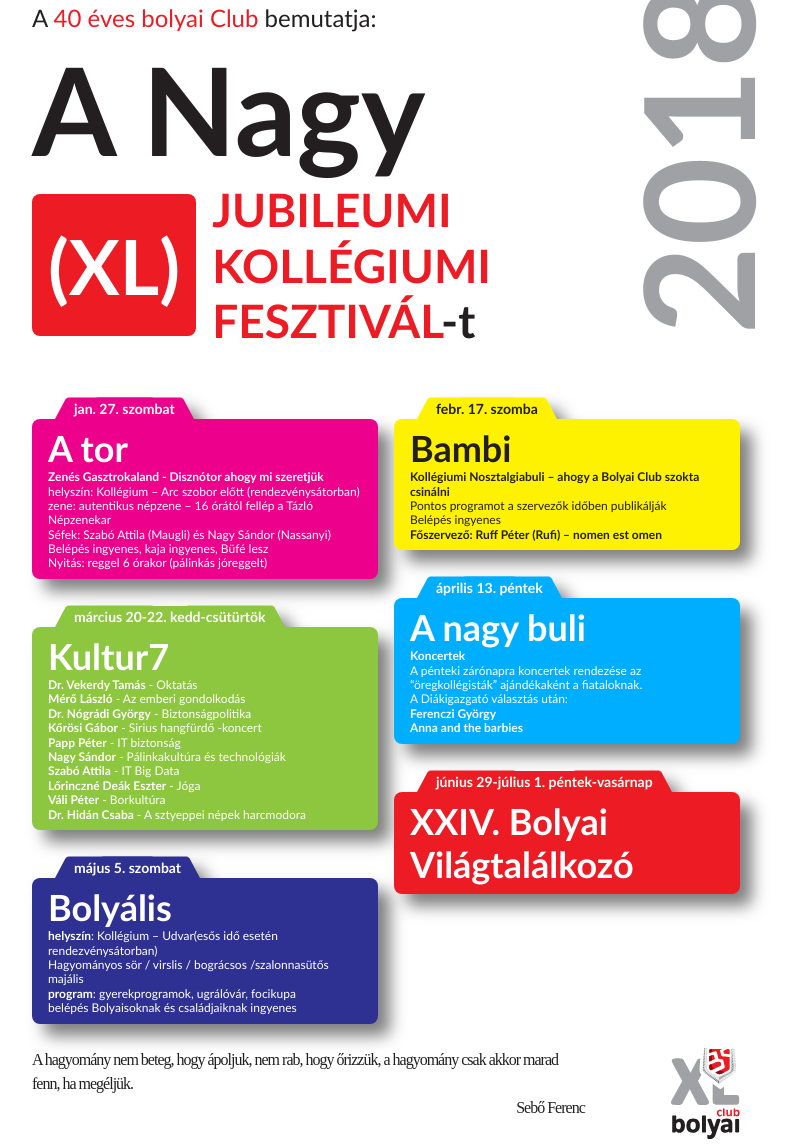
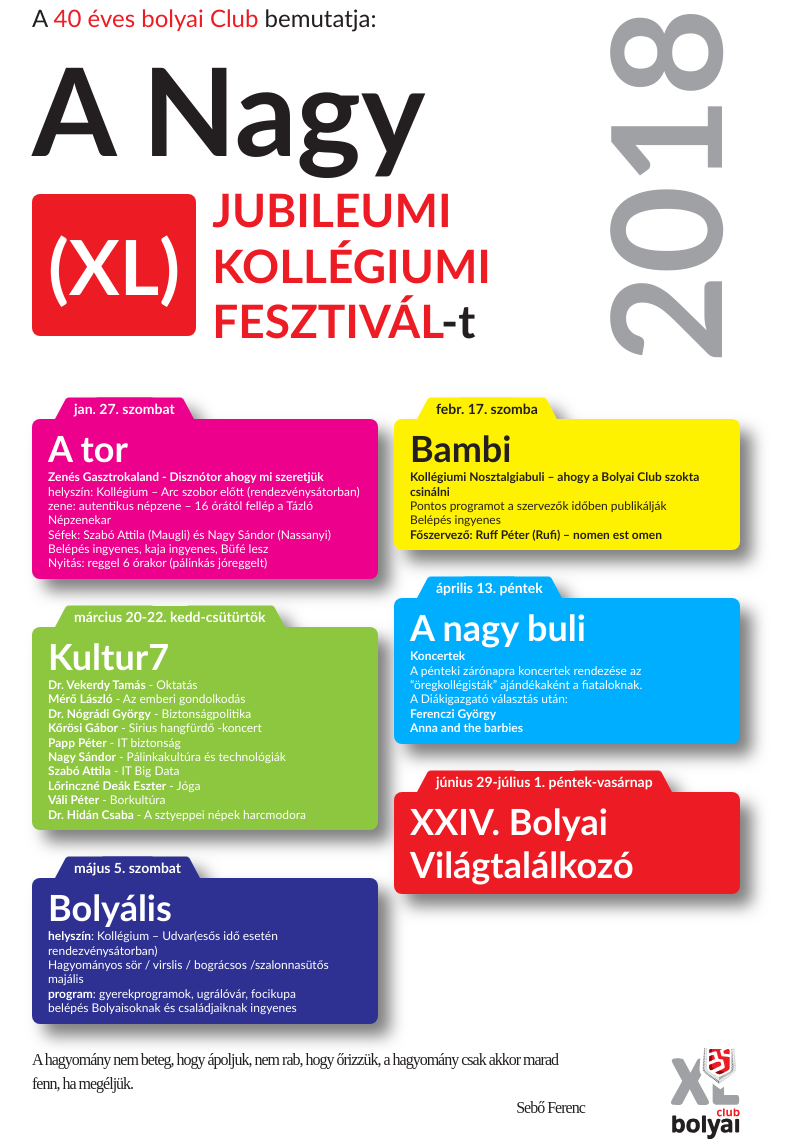
Before and after one commit to pr0da/bcxl.hu, a Jekyll site: the page built from index.md, in a window 1280 px wide. Shown: the whole page, without its empty margins (254-1047 px from the left). Built offline with Jekyll 4.4.1, drawn with Linux system fonts in a browser that asks for light colours; some web fonts are replaced.

Commit message:
Replace hacky year rotate with writing-mode

```diff
--- a/_sass/layout/_hero.scss
+++ b/_sass/layout/_hero.scss
@@ -6,10 +6,8 @@
 
 .Hero__Year {
   @include media(">tablet") {
-    width: 1em;
-    transform: rotate(-90deg);
-    transform-origin: right;
-    margin-right: -.4em;
+    writing-mode: vertical-rl;
+    transform: rotate(180deg);
   }
 }
 
```
